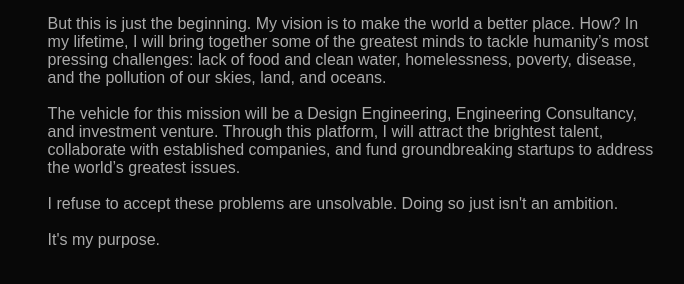
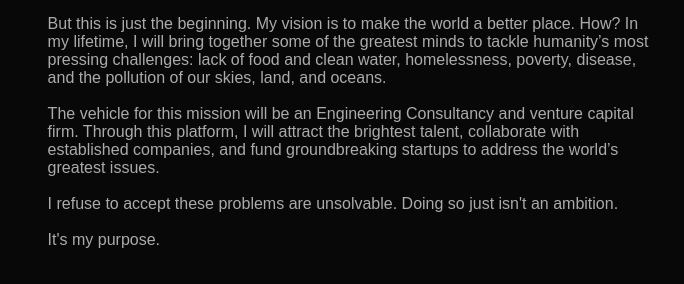
Before and after one commit to UpsidedownFalcon/bhavy.github.io, a plain HTML site: page index.html in a window 1280 px wide. Shown: the part 1070-1354 px from the top of the page, 490-1174 px from the left. Drawn offline with Linux system fonts and the light colour scheme.

Commit message:
edited about section

```diff
--- a/index.html
+++ b/index.html
@@ -50,7 +50,7 @@
                 <br>
                 <p>But this is just the beginning. My vision is to make the world a better place. How? In my lifetime, I will bring together some of the greatest minds to tackle humanity’s most pressing challenges: lack of food and clean water, homelessness, poverty, disease, and the pollution of our skies, land, and oceans.</p>
                 <br>
-                <p>The vehicle for this mission will be a Design Engineering, Engineering Consultancy, and investment venture. Through this platform, I will attract the brightest talent, collaborate with established companies, and fund groundbreaking startups to address the world’s greatest issues.</p>
+                <p>The vehicle for this mission will be an Engineering Consultancy and venture capital firm. Through this platform, I will attract the brightest talent, collaborate with established companies, and fund groundbreaking startups to address the world’s greatest issues.</p>
                 <br>
                 <p>I refuse to accept these problems are unsolvable. Doing so just isn't an ambition.</p>
                 <br>
```
